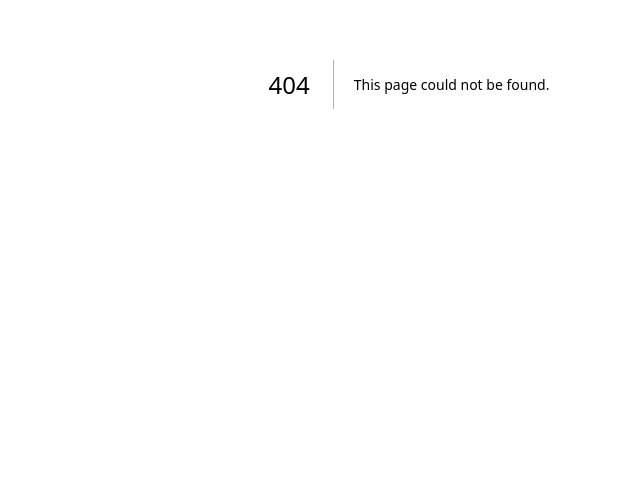
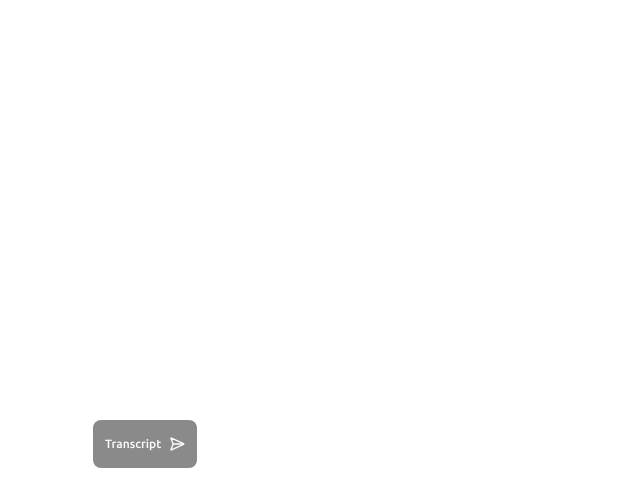
Before and after one commit to RithyBondeth/Next-AI-Chatbot, a Next.js app: page /ui/transcribe-audio in a window 1280 px wide. Before the commit this address had no page. Shown: the part 316-800 px from the top of the page, without its empty margins (231-871 px from the left). Built offline with nearby package versions, Linux system fonts and the light colour scheme.

Commit message:
done transcribe audio ui

```diff
--- /dev/null
+++ b/app/ui/transcribe-audio/page.tsx
@@ -0,0 +1,131 @@
+"use client";
+
+import { Button } from "@/components/ui/button";
+import { Input } from "@/components/ui/input";
+import { Spinner } from "@/components/ui/spinner";
+import { LucideSendHorizonal } from "lucide-react";
+import React, { useRef, useState } from "react";
+
+interface TTranscriptResult {
+  text: string;
+  segments?: Array<{ start: number; end: number; text: string }>;
+  language?: string;
+  durationInSeconds: number;
+}
+
+export default function GenerateImagePage() {
+  const [transcript, setTranscript] = useState<TTranscriptResult | null>(null);
+  const [selectedFile, setSelectedFile] = useState<File | null>(null);
+  const [isLoading, setIsLoading] = useState<boolean>(false);
+  const [error, setError] = useState<string | null>(null);
+  const fileInputRef = useRef<HTMLInputElement>(null);
+
+  const handleSubmit = async (e: React.FormEvent<HTMLFormElement>) => {
+    e.preventDefault();
+
+    if (!selectedFile) {
+      setError("Please select an audio file");
+      return;
+    }
+
+    setIsLoading(true);
+    setError(null);
+
+    try {
+      const formData = new FormData();
+      formData.append("audio", selectedFile);
+
+      const response = await fetch("/api/transcribe-audio", {
+        method: "POST",
+        body: formData,
+      });
+
+      if (!response.ok) throw new Error("Failed to transcribe audio");
+
+      const data = await response.json();
+
+      setTranscript(data);
+      setSelectedFile(null);
+      if (fileInputRef.current) fileInputRef.current.value = "";
+    } catch (error) {
+      console.error("Error transcribing audio: ", error);
+      setError(
+        error instanceof Error ? error.message : "Failed to transcribing audio"
+      );
+    } finally {
+      setIsLoading(false);
+    }
+  };
+
+  const handleFileChange = (e: React.FocusEvent<HTMLInputElement>) => {
+    const file = e.target.files?.[0];
+
+    if (file) {
+        setSelectedFile(file);
+        setTranscript(null);
+        setError(null);
+    }
+  };
+
+  const resetForm = () => {
+    setSelectedFile(null);
+    setTranscript(null);
+    setError(null);
+    if (fileInputRef.current) fileInputRef.current.value = "";
+  };
+
+  return (
+    <div className="h-screen overflow-y-hidden w-1/2 mx-auto flex flex-col">
+      {/* Display Completion Text */}
+      <div className="min-h-[90%] w-full py-10 overflow-y-scroll no-scrollbar">
+        {error && <div className="text-red-500">{error}</div>}
+        {isLoading && (
+          <div className="flex items-center gap-1">
+            <Spinner />
+            Loading...
+          </div>
+        )}
+        {transcript && !isLoading && (
+          <div>
+            <h3>Transcript:</h3>
+            <p>{transcript.text}</p>
+            {transcript.language && <p>{transcript.language}</p>}
+            {transcript.durationInSeconds && (
+              <p>Duration: {transcript.durationInSeconds.toFixed(1)} seconds</p>
+            )}
+          </div>
+        )}
+      </div>
+
+      {/* Input Text - Prompt */}
+      <form
+        onSubmit={handleSubmit}
+        className="h-[10%] w-full flex items-center justify-center"
+      >
+        <div className="w-full flex items-center justify-between gap-3 px-1">
+          <Input hidden accept="audio/*" type="file" id="audio-upload" />
+          {isLoading ? (
+            <Button
+              className="text-xs h-12"
+              type="button"
+              variant={"destructive"}
+              onClick={stop}
+            >
+              Stop
+              <LucideSendHorizonal />
+            </Button>
+          ) : (
+            <Button
+              className="text-xs h-12"
+              type="submit"
+              disabled={isLoading || !selectedFile}
+            >
+              Transcript
+              <LucideSendHorizonal />
+            </Button>
+          )}
+        </div>
+      </form>
+    </div>
+  );
+}
```
